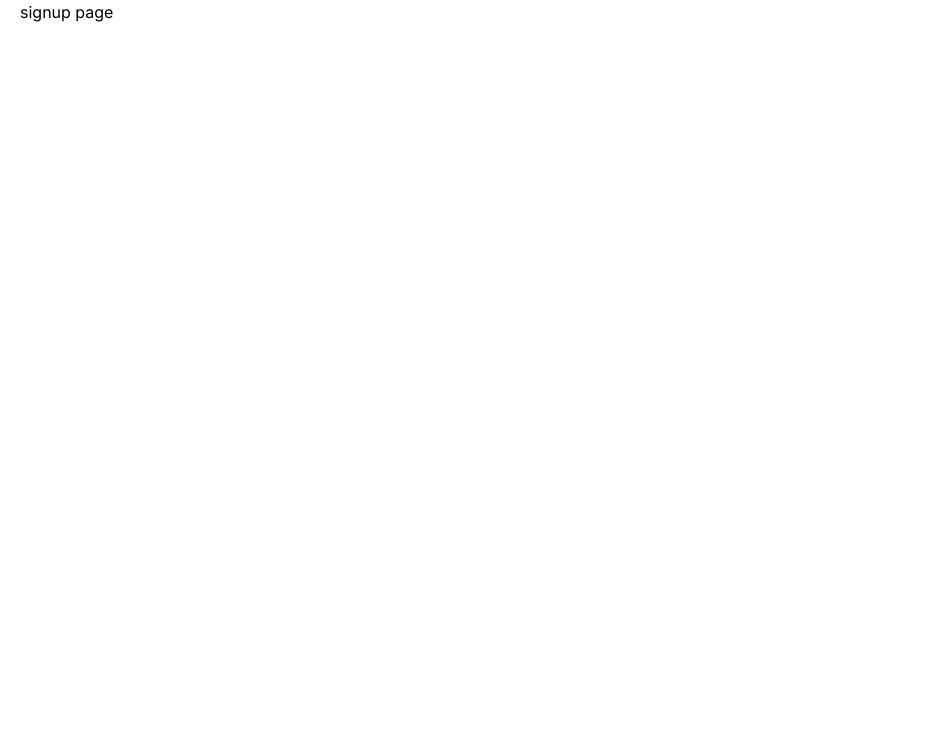
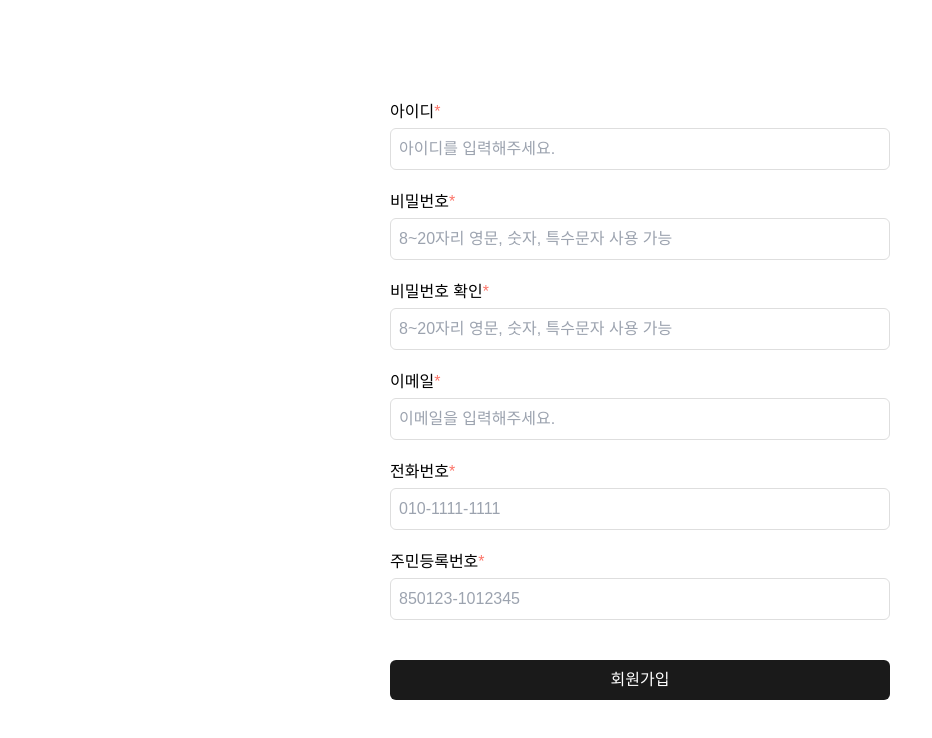
Before and after one commit to NAPP4287/NEXT_TEMPLATE, a Next.js app: page /signup in a window 1280 px wide. Shown: the top 738 px of the page, without its empty margins (0-932 px from the left). Built offline with nearby package versions, Linux system fonts and the light colour scheme.

Commit message:
[feature] - ReadMe 업데이트 - 로그인 / 회원가입 페이지 추가

```diff
--- a/app/(sign)/signup/page.tsx
+++ b/app/(sign)/signup/page.tsx
@@ -1,5 +1,12 @@
+// components
+import SignUpRegister from "@/components/molecules/SignUpRegister";
+
 const Signup = () => {
-  return <div>signup page</div>;
+  return (
+    <>
+      <SignUpRegister />
+    </>
+  );
 };
 
 export default Signup;
--- a/app/example/page.tsx
+++ b/app/example/page.tsx
@@ -9,11 +9,12 @@ import Input from "@/components/atoms/Input";
 import ObjInput from "@/components/atoms/ObjInput";
 import InvaildChkInput from "@/components/atoms/InvalidChkInput";
 import Button from "@/components/atoms/Button";
+import Label from "@/components/atoms/Label";
+import Pagination from "@/components/atoms/Pagination";
 // utils
 import { handleCountTil } from "@/utils/commonUtils";
 // data
 import { DSignupInput } from "@/data/DInput";
-import Label from "@/components/atoms/Label";
 
 const ExamplePage = () => {
   // 단일 인풋 state
@@ -40,6 +41,15 @@ const ExamplePage = () => {
   const [objInputArr, setObjInputArr] = useState<
     Array<{ [key: string]: string }>
   >([{ 이메일: "", 비밀번호: "" }]);
+
+  // pagination state
+  const [pagination, setPagination] = useState<{
+    totalPage: number;
+    currentPage: number;
+  }>({
+    totalPage: 10,
+    currentPage: 1,
+  });
 
   // objInputArr 추가 버튼
   const addObjArr = () => {
@@ -220,6 +230,14 @@ const ExamplePage = () => {
       <h1 className="mt-5">유틸 사용</h1>
       <div>인자 타입 string 허용: {handleCountTil("1000000")}</div>
       <div>인자 타입 number 허용: {handleCountTil(1000000)}</div>
+
+      <h1 className="mt-5">페이지네이션</h1>
+      <Pagination
+        pagination={pagination}
+        setPagination={setPagination}
+        showNum={3}
+        path={"example"}
+      />
     </div>
   );
 };
--- a/app/layout.tsx
+++ b/app/layout.tsx
@@ -1,9 +1,6 @@
 import type { Metadata } from "next";
-import { Inter } from "next/font/google";
 // css
 import "@/public/css/global.css";
-
-const inter = Inter({ subsets: ["latin"] });
 
 export const metadata: Metadata = {
   title: "NEXT TEMPLATE",
@@ -17,7 +14,7 @@ export default function RootLayout({
 }>) {
   return (
     <html lang="ko">
-      <body className={inter.className}>
+      <body>
         <div className="max-width">{children}</div>
       </body>
     </html>
--- a/components/atoms/Label.tsx
+++ b/components/atoms/Label.tsx
@@ -6,7 +6,7 @@ const Label = (props: ILabelProps) => {
   const { title, isRequire, className } = props;
 
   return (
-    <label className={`w-full text-left ${className ? className : ""}`}>
+    <label className={`w-full text-left block ${className ? className : ""}`}>
       {title}
       {isRequire && <span className="text-red-md">*</span>}
     </label>
--- /dev/null
+++ b/components/molecules/SignUpRegister.tsx
@@ -0,0 +1,55 @@
+"use client";
+// react
+import { useState } from "react";
+// components
+import InvaildChkInput from "@/components/atoms/InvalidChkInput";
+import Label from "@/components/atoms/Label";
+import Button from "@/components/atoms/Button";
+// data
+import { DSignupInput } from "@/data/DInput";
+
+const SignUpRegister = () => {
+  const [invalidChkInfo, setInvalidChkInfo] = useState({
+    email: "",
+    uId: "",
+    phone: "",
+    pwd: "",
+    pwdChk: "",
+    ssr: "",
+  });
+
+  return (
+    <div className="r-flex-center h-screen mx-w-500">
+      {Object.keys(DSignupInput).map((el: string) => (
+        <div className="w-full" key={el}>
+          <Label
+            title={DSignupInput[el].name}
+            isRequire={DSignupInput[el].require}
+            className="mb-1"
+          />
+          <InvaildChkInput
+            isRound={true}
+            name={el}
+            setValues={setInvalidChkInfo}
+            values={invalidChkInfo}
+            placeholder={DSignupInput[el].placeholder}
+            inputMode={DSignupInput[el].inputMode}
+            type={DSignupInput[el].type}
+            maxLength={undefined}
+            invalidTxt={DSignupInput[el].invalidTxt}
+          />
+        </div>
+      ))}
+      <Button
+        title={"회원가입"}
+        bg={"black"}
+        color={"white"}
+        action={() => console.log("회원가입 함수를 넣어주세요.")}
+        isRound={true}
+        className="mt-5"
+      />
+    </div>
+  );
+};
+
+export default SignUpRegister;
--- a/data/DInput.ts
+++ b/data/DInput.ts
@@ -2,14 +2,6 @@
 import { DSignupInputType } from "@/types/IDatas";
 
 export const DSignupInput: { [key: string]: DSignupInputType } = {
-  ["email"]: {
-    name: "이메일",
-    invalidTxt: "올바르지 않은 이메일 양식입니다.",
-    placeholder: "이메일을 입력해주세요.",
-    require: true,
-    type: "text",
-    inputMode: "text",
-  },
   ["uId"]: {
     name: "아이디",
     invalidTxt: "두글자 이상 입력해주세요.",
@@ -17,14 +9,6 @@ export const DSignupInput: { [key: string]: DSignupInputType } = {
     require: true,
     type: "text",
     inputMode: "text",
-  },
-  ["phone"]: {
-    name: "전화번호",
-    invalidTxt: "올바르지 않은 연락처 양식입니다.",
-    placeholder: "010-1111-1111",
-    require: true,
-    type: "tel",
-    inputMode: "tel",
   },
   ["pwd"]: {
     name: "비밀번호",
@@ -42,12 +26,28 @@ export const DSignupInput: { [key: string]: DSignupInputType } = {
     type: "password",
     inputMode: "text",
   },
+  ["email"]: {
+    name: "이메일",
+    invalidTxt: "올바르지 않은 이메일 양식입니다.",
+    placeholder: "이메일을 입력해주세요.",
+    require: true,
+    type: "text",
+    inputMode: "text",
+  },
+  ["phone"]: {
+    name: "전화번호",
+    invalidTxt: "올바르지 않은 연락처 양식입니다.",
+    placeholder: "010-1111-1111",
+    require: true,
+    type: "tel",
+    inputMode: "tel",
+  },
   ["ssr"]: {
     name: "주민등록번호",
     invalidTxt: "올바르지 않은 주민등록번호 양식이 아닙니다.",
     placeholder: "850123-1012345",
     require: true,
-    type: "number",
+    type: "text",
     inputMode: "numeric",
   },
 };
--- a/package.json
+++ b/package.json
@@ -13,6 +13,7 @@
   },
   "dependencies": {
     "cookies-next": "^4.2.1",
+    "cssnano": "^7.0.3",
     "env-cmd": "^10.1.0",
     "next": "14.2.4",
     "react": "^18",
```
Also changed, not shown: 1 other file (tests, documents, lock files or other folders).
